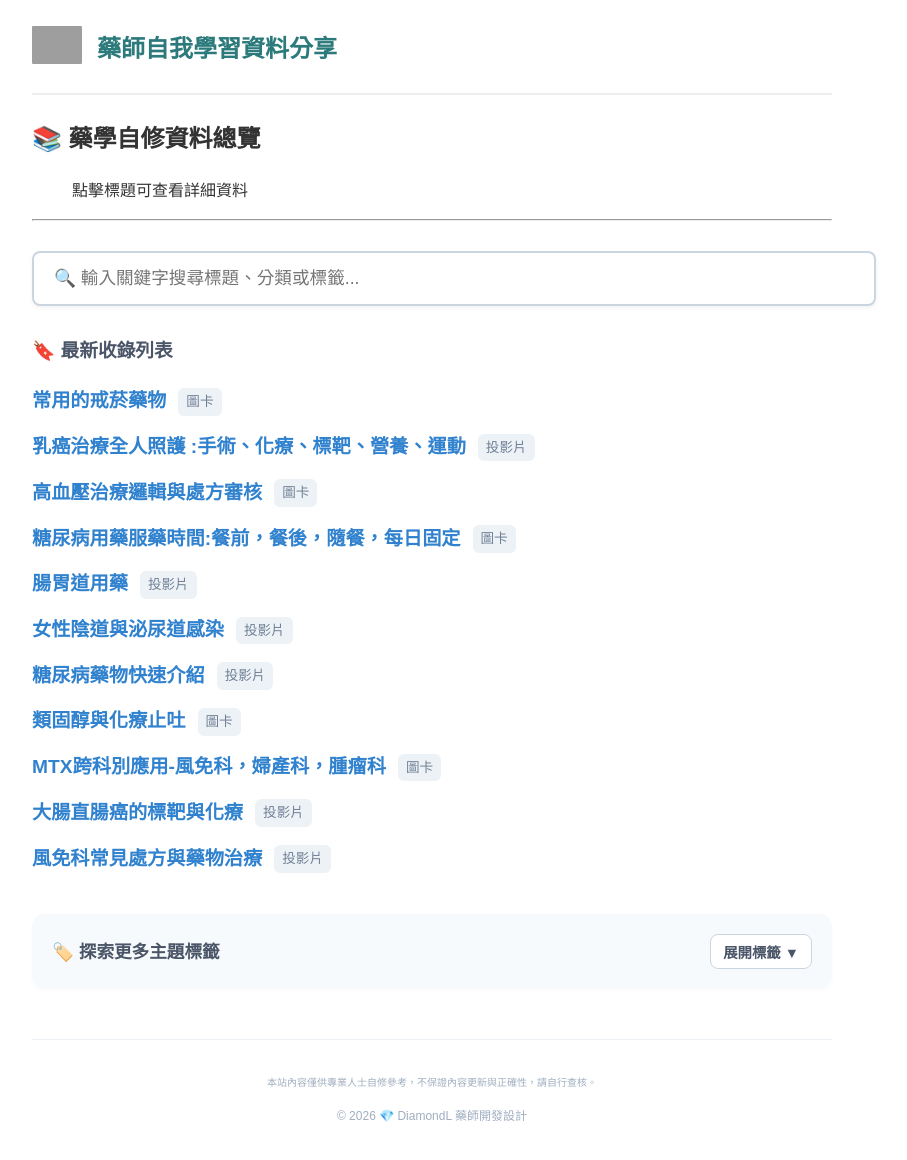
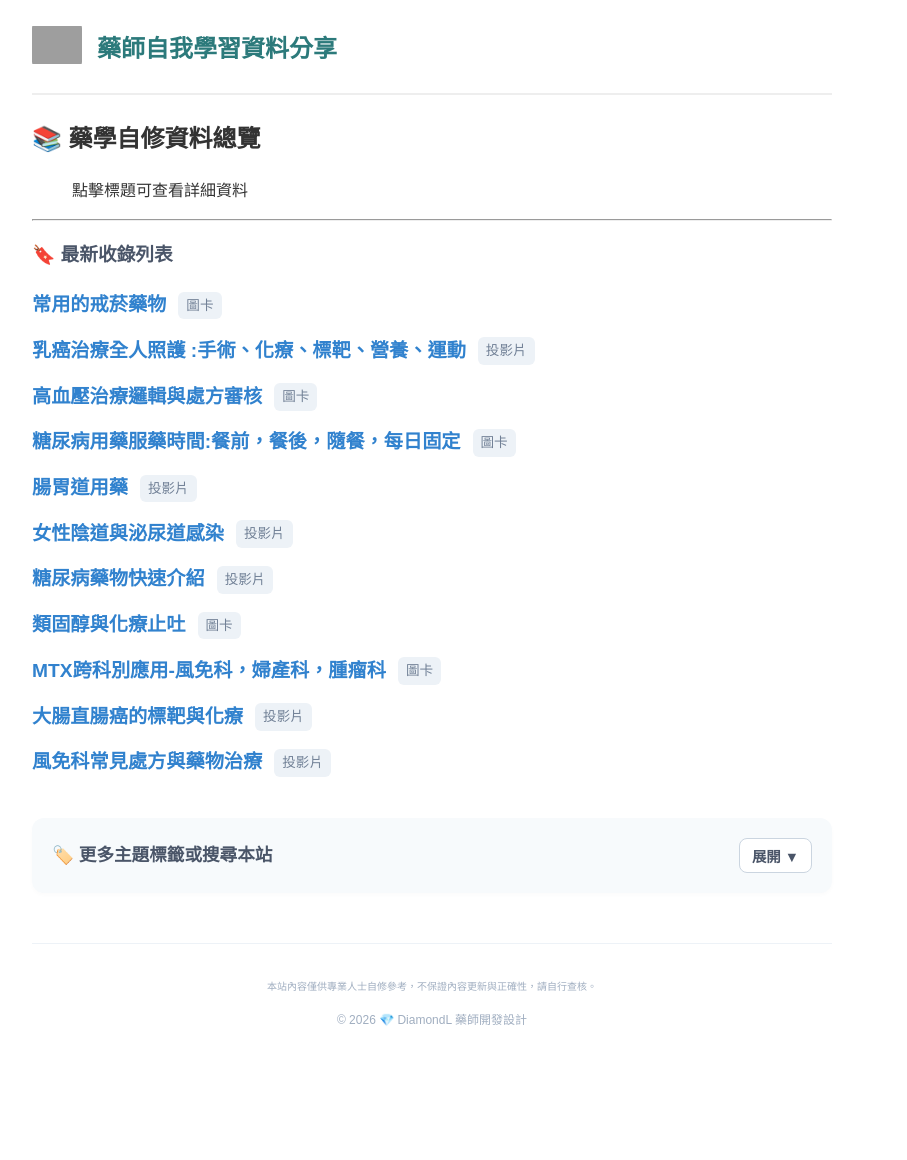
Before and after one commit to liaoweihung/note, a Jekyll site: the page built from index.md, in a window 1280 px wide. Shown: the whole page, without its empty margins (208-1115 px from the left). Built offline with Jekyll 4.4.1, drawn with Linux system fonts in a browser that asks for light colours; after the commit the page ends 1063 px from its top, so only the background shows below that; grey boxes are pictures that could not be loaded.

Commit message:
Update index.md

```diff
--- a/index.md
+++ b/index.md
@@ -8,10 +8,6 @@
 > 點擊標題可查看詳細資料
 
 ---
-
-<div style="margin: 30px 0;">
-  <input type="text" id="search-input" placeholder="🔍 輸入關鍵字搜尋標題、分類或標籤..." style="width: 100%; padding: 15px 20px; font-size: 1.1em; border: 2px solid #cbd5e0; border-radius: 8px; outline: none; box-shadow: 0 2px 4px rgba(0,0,0,0.05); transition: border-color 0.2s;">
-</div>
 
 <ul id="search-results" style="padding: 0; display: none;"></ul>
 
@@ -40,47 +36,54 @@
 
 <div style="margin: 40px 0; padding: 20px; background: #f7fafc; border-radius: 12px; box-shadow: 0 2px 4px rgba(0,0,0,0.02);">
   <div style="display: flex; justify-content: space-between; align-items: center;">
-    <h3 style="margin: 0; color: #4a5568; font-size: 1.1em;">🏷️ 探索更多主題標籤</h3>
+    <h3 style="margin: 0; color: #4a5568; font-size: 1.1em;">🏷️ 更多主題標籤或搜尋本站</h3>
     <button onclick="toggleTags()" id="tagToggleBtn" style="background: white; border: 1px solid #cbd5e0; color: #4a5568; padding: 6px 12px; border-radius: 8px; cursor: pointer; font-size: 0.9em; font-weight: bold; transition: background 0.2s;">
-      展開標籤 ▼
+      展開 ▼
     </button>
   </div>
 
-  <div id="tagList" style="line-height: 2.2; margin-top: 20px; display: none;">
-    {% for tag in unique_tags %}
-      {% if tag != "" %}
-        {% assign tag_count = 0 %}
-        {% for p2 in site.meds %}
-          {% if p2.tags contains tag %}
-            {% assign tag_count = tag_count | plus: 1 %}
-          {% endif %}
-        {% endfor %}
-        <a href="{{ '/tags/' | relative_url }}#{{ tag }}" style="display: inline-block; background: white; border: 1px solid #cbd5e0; color: #2d3748; padding: 4px 12px; border-radius: 20px; text-decoration: none; font-size: 0.9em; margin-right: 8px; margin-bottom: 8px; box-shadow: 0 1px 2px rgba(0,0,0,0.05); transition: background 0.2s;">
-          {{ tag }} <span style="color: #a0aec0; font-size: 0.85em;">({{ tag_count }})</span>
-        </a>
-      {% endif %}
-    {% endfor %}
+  <div id="tagList" style="margin-top: 20px; display: none;">
+
+    <div style="margin-bottom: 25px;">
+      <input type="text" id="search-input" placeholder="🔍 輸入關鍵字搜尋標題、分類或標籤..." style="width: 100%; padding: 12px 15px; font-size: 1em; border: 2px solid #cbd5e0; border-radius: 8px; outline: none; box-shadow: inset 0 1px 3px rgba(0,0,0,0.05); transition: border-color 0.2s;">
+    </div>
+
+    <div style="line-height: 2.2;">
+      {% for tag in unique_tags %}
+        {% if tag != "" %}
+          {% assign tag_count = 0 %}
+          {% for p2 in site.meds %}
+            {% if p2.tags contains tag %}
+              {% assign tag_count = tag_count | plus: 1 %}
+            {% endif %}
+          {% endfor %}
+          <a href="{{ '/tags/' | relative_url }}#{{ tag }}" style="display: inline-block; background: white; border: 1px solid #cbd5e0; color: #2d3748; padding: 4px 12px; border-radius: 20px; text-decoration: none; font-size: 0.9em; margin-right: 8px; margin-bottom: 8px; box-shadow: 0 1px 2px rgba(0,0,0,0.05); transition: background 0.2s;">
+            {{ tag }} <span style="color: #a0aec0; font-size: 0.85em;">({{ tag_count }})</span>
+          </a>
+        {% endif %}
+      {% endfor %}
+    </div>
+
   </div>
 </div>
 
 <script>
-  // --- 標籤雲收合功能 ---
+  // --- 標籤雲與搜尋框收合功能 ---
   function toggleTags() {
     var list = document.getElementById("tagList");
     var btn = document.getElementById("tagToggleBtn");
     if (list.style.display === "none") {
       list.style.display = "block";
-      btn.innerHTML = "收起標籤 ▲";
+      btn.innerHTML = "收起 ▲";
       btn.style.backgroundColor = "#edf2f7";
     } else {
       list.style.display = "none";
-      btn.innerHTML = "展開標籤 ▼";
+      btn.innerHTML = "展開 ▼";
       btn.style.backgroundColor = "white";
     }
   }
 
-  // --- 搜尋引擎功能 ---
-  // 讓 Jekyll 把文章資料打包給 JS
+  // --- 即時搜尋引擎功能 ---
   const posts = [
     {% for post in site.meds %}
     {
```
